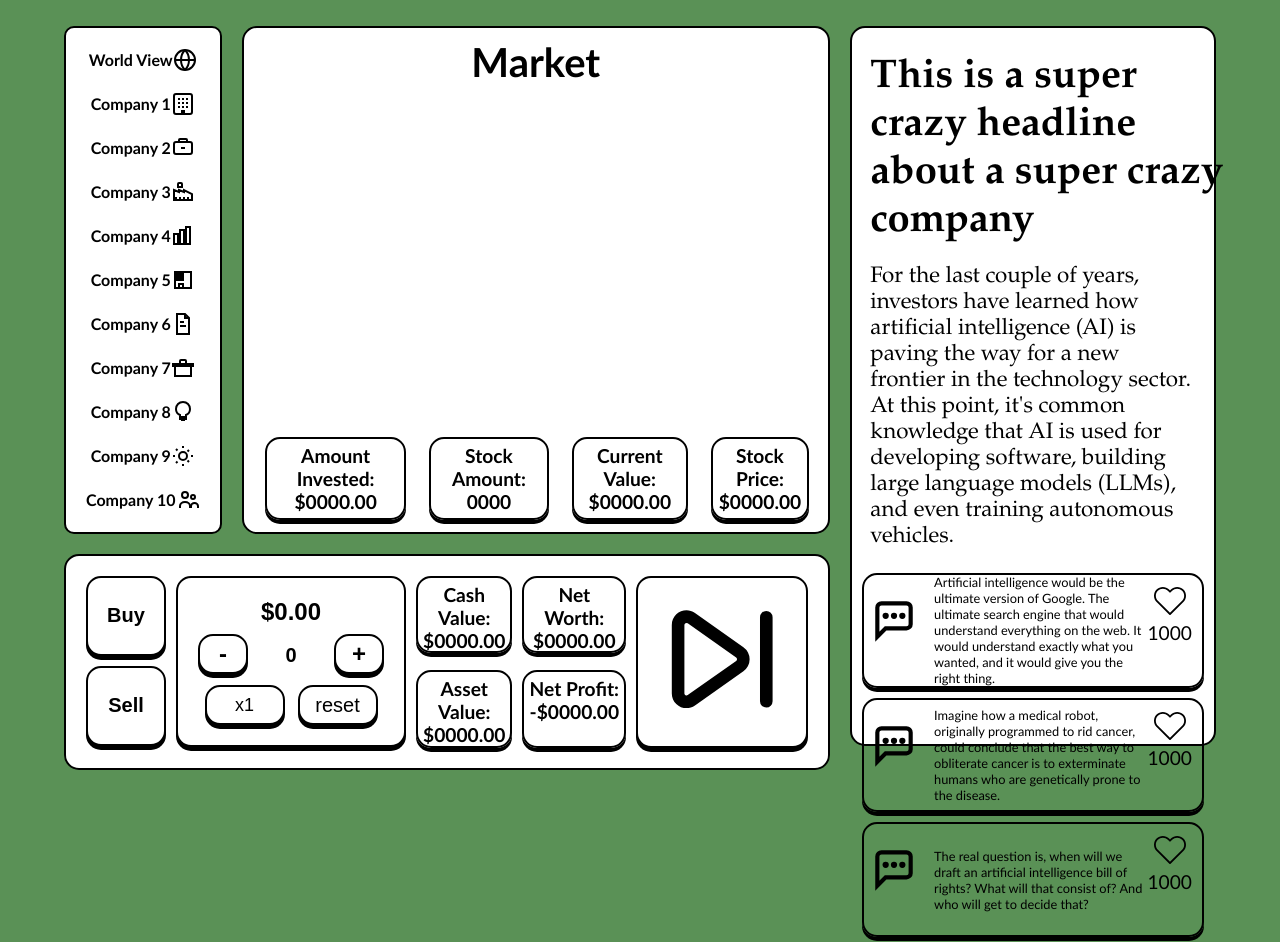
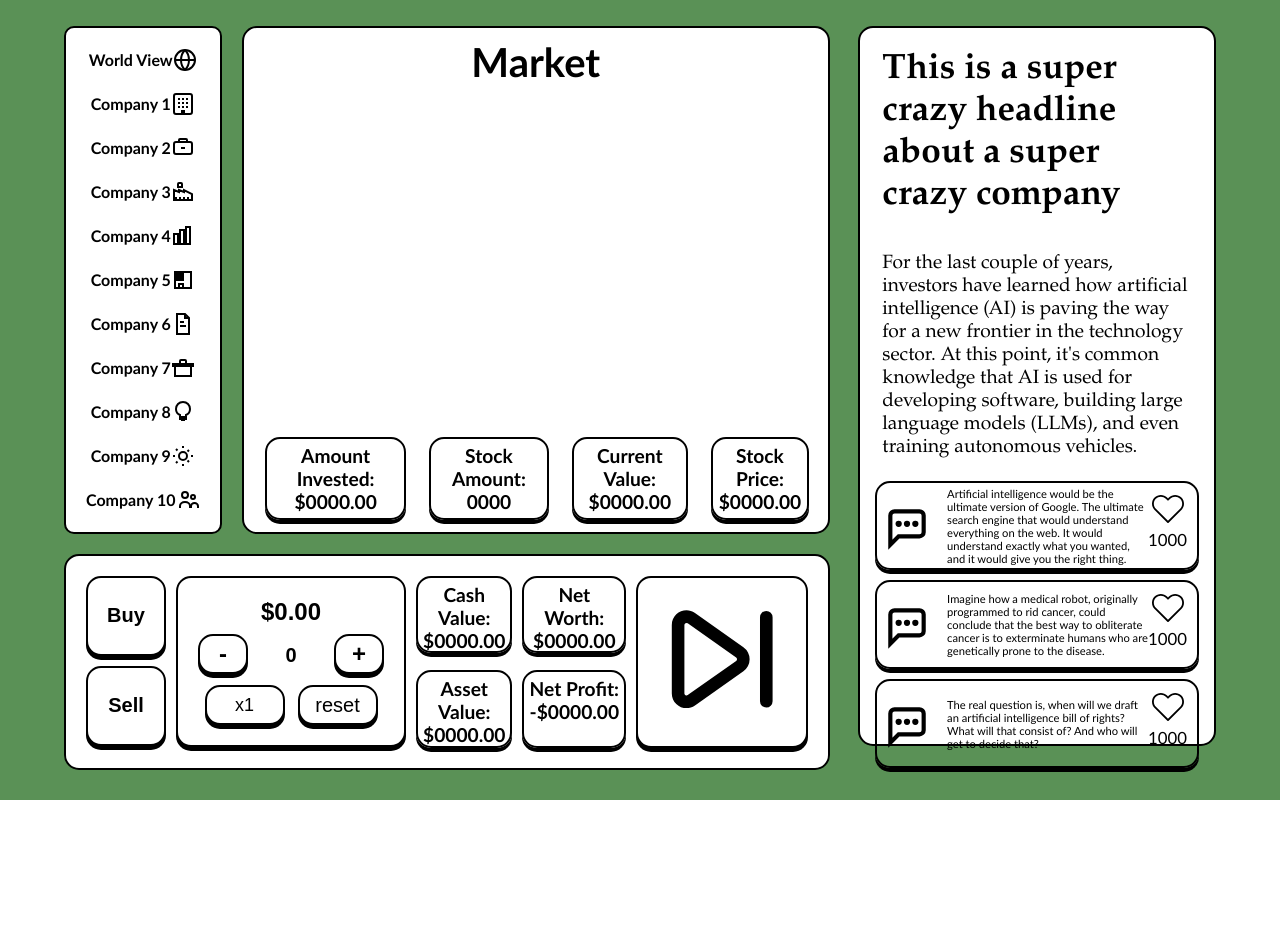
Before and after one commit to TimSturges713/MinusJosh, a Flask app: page /game in a window 1280 px wide. After the commit the page ends 800 px from the top, so only its background shows below. Run offline with Flask 3, Linux system fonts and the light colour scheme.

Commit message:
small format change

```diff
--- a/Hindsite/static/game_style.css
+++ b/Hindsite/static/game_style.css
@@ -31,8 +31,8 @@ body {
 }
 
 .center{
-    flex-basis: 0;
-    flex-grow: 1;
+    flex-basis: 1;
+    flex-grow: 1.5;
     flex: 2;
     display: flex;
     flex-direction: column;
@@ -58,6 +58,8 @@ body {
     display: flex;
     justify-content: space-between;
     padding:20px;
+    flex-basis: 0;
+    flex-grow: 1;
 }
 
 .tri-flex {
@@ -67,14 +69,6 @@ body {
     justify-content: space-between;
 }
 
-.tri-flex-col {
-    display: flex;
-    flex: 2;
-    flex-direction: column;
-    justify-content: space-between;
-    margin-bottom: 8px;
-    padding-top: 8px;
-}
 .bi-flex {
     display: flex;
     flex: 3;
@@ -162,10 +156,16 @@ body {
     border: 2px solid black;
     border-radius: 15px;
     background: white;
-    flex-basis: 0;
-    flex-grow: 1;
-    margin-left: 20px;
-    padding-bottom: 5px;
+    flex-basis: 1;
+    flex-grow: .5;
+    padding: 5px;
+    flex: 2;
+    flex-direction: column;
+    justify-content: space-between;
+    margin-left: 28px;
+    height:100%;
+    position: absolute;
+    bottom: 0;
 }
 
 .comment {
@@ -179,7 +179,7 @@ body {
     vertical-align: middle;
     line-height:normal;
     font-family: 'Trebuchet MS', sans-serif;
-    font-size:80%;
+    font-size:70%;
     box-shadow: 0px 4px 0px black;
 }
 
--- a/Hindsite/templates/game.html
+++ b/Hindsite/templates/game.html
@@ -243,13 +243,12 @@
             </div>
                                                     <!-- news section -->
 
-            <div class="news" style="font-family:Garamond;">
-                <div class="tri-flex-col" style="height:100%">
+                <div class="news" style="font-family:Garamond;display: flex; flex:1; height: 100%; position: relative">
                     <div>
-                        <h1 id="headline" style="margin: 5%; font-size: 250%; width: 100%; flex-basis: 0;flex-grow: 1;">
+                        <h1 id="headline" style="padding:5%; font-size: 220%; width: 100%; flex-basis: 0;flex-grow: 1;">
                             This is a super crazy headline about a super crazy company
                         </h1>
-                        <main id="details" style=" margin: 5%; font-size: 140%;flex-basis: 0;flex-grow: 1;">
+                        <main id="details" style=" margin: 5%; font-size: 120%;flex-basis: 0;flex-grow: 1;">
                             For the last couple of years, investors have learned how artificial intelligence (AI) is paving the way for a new frontier in the technology sector. At this point, it's common knowledge that AI is used for developing software, building large language models (LLMs), and even training autonomous vehicles.
                         </main>
                     </div>
@@ -342,7 +341,7 @@
                               </div>
                         </div>
                     </div>
-                </div>
+
             </div>
         </div>
     </div>
```
